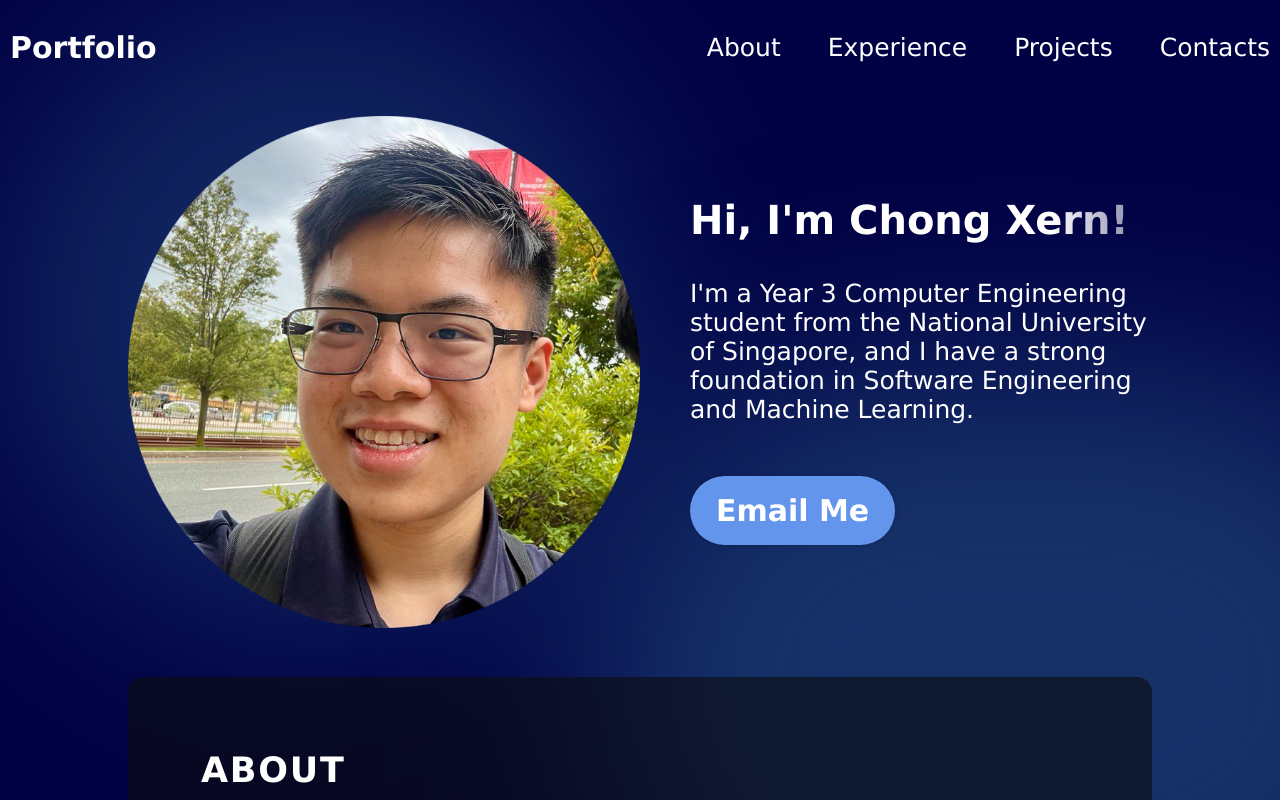
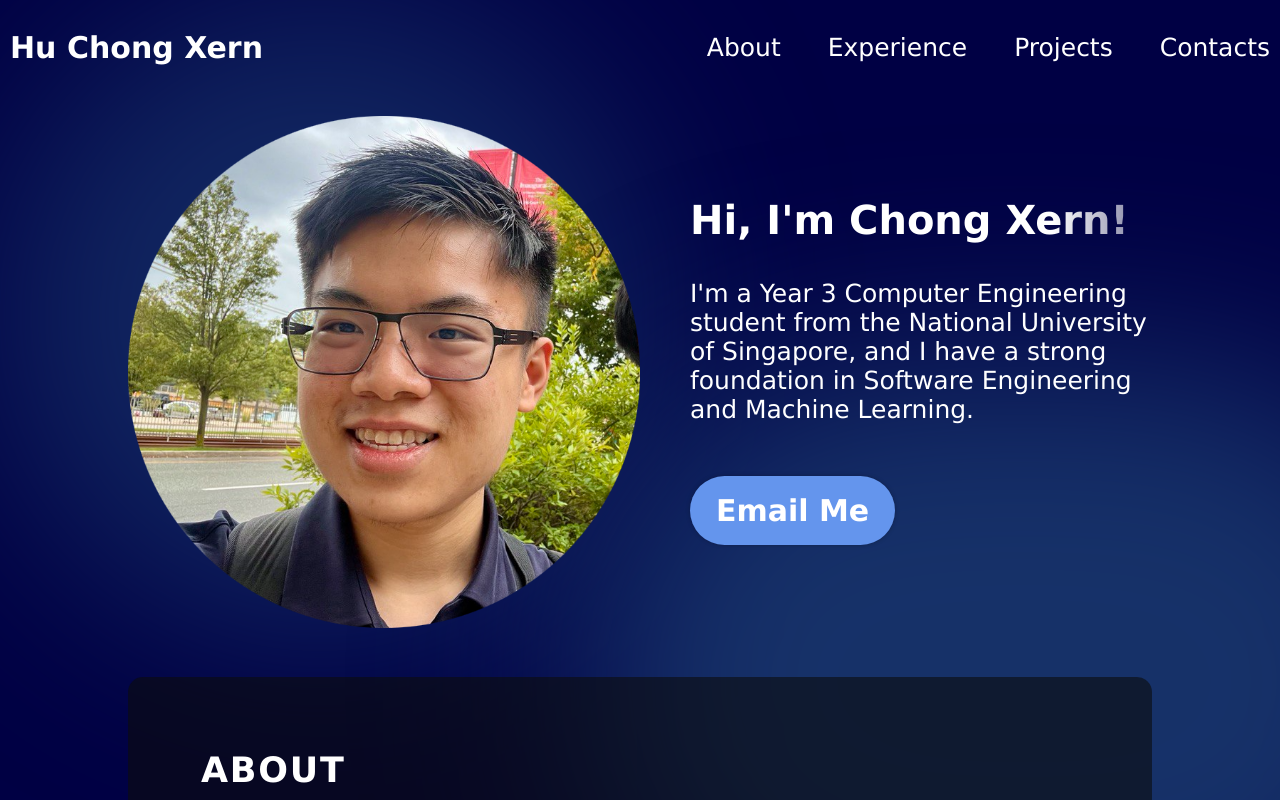
Before and after one commit to ChongXern/portfolio-website, a React (Vite) app in the folder portfolio-website/: page / in a window 1280 px wide. Shown: the top 800 px of the page. Built offline with nearby package versions, Linux system fonts and the light colour scheme; a web font is replaced by a local one.

Commit message:
Change title of nav bar

```diff
--- a/portfolio-website/src/components/NavBar/NavBar.jsx
+++ b/portfolio-website/src/components/NavBar/NavBar.jsx
@@ -6,7 +6,7 @@ import { getImageUrl } from '../../utils';
 export const NavBar = () => {
     const [isMenuOpen, setMenuOpen] = useState(false); // set false so it's closed by default
     return <nav className={styles.navBar}>
-        <a className={styles.title} href="/">Portfolio</a>
+        <a className={styles.title} href="/">Hu Chong Xern</a>
         <div className={styles.menu}>
             <img
                 className={styles.menuBtn}
```
